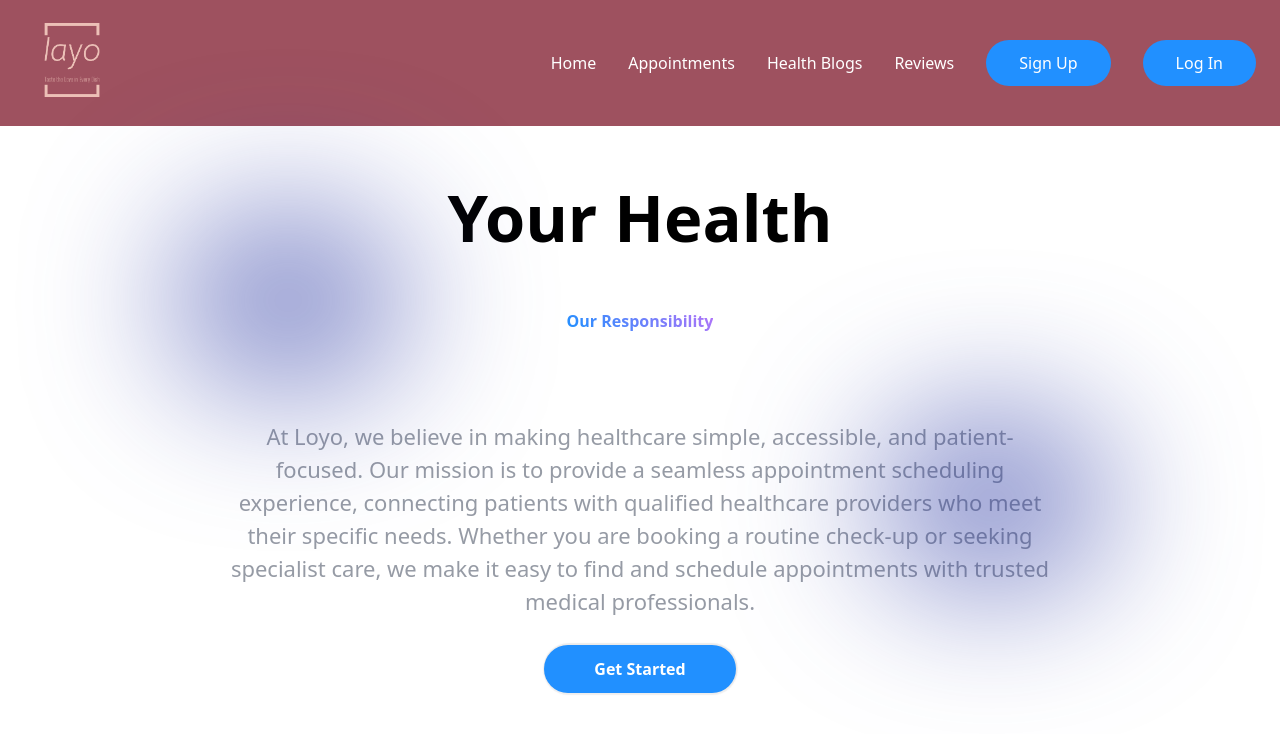
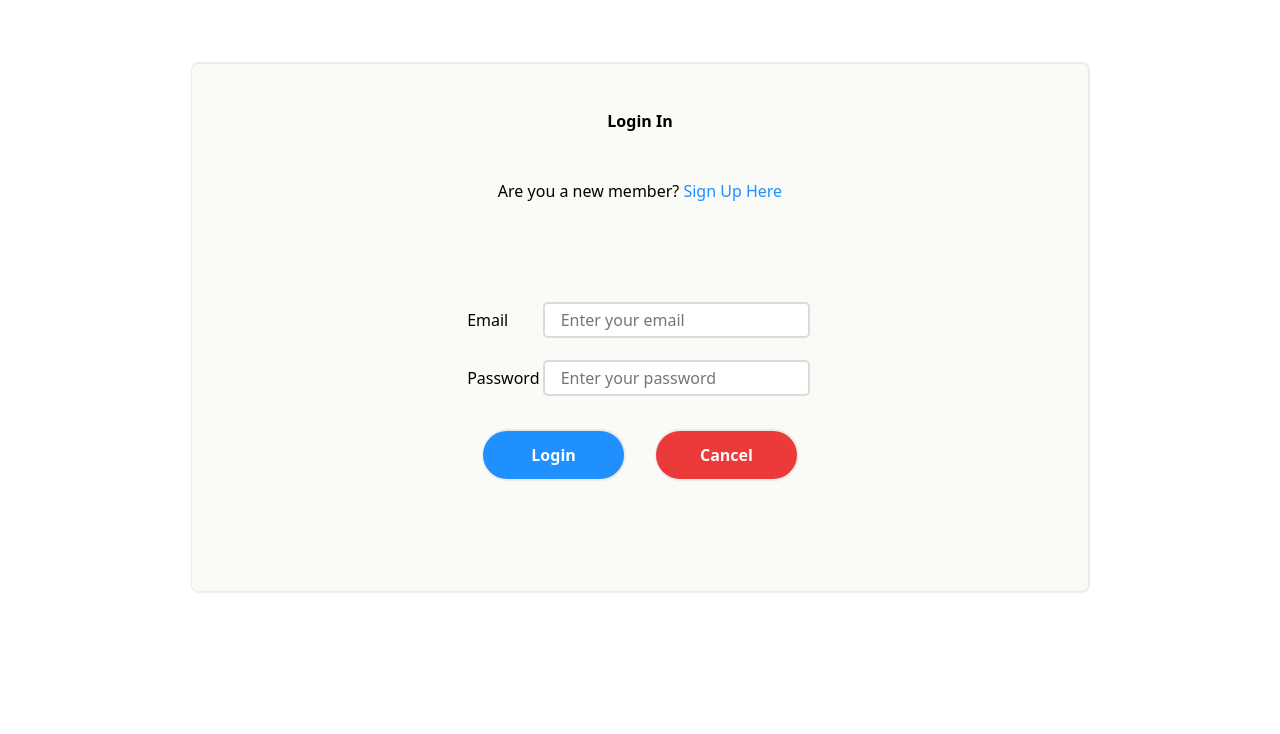
Before and after one commit to Gesifeta/healthappointment, a React (Vite) app: page /login in a window 1280 px wide. Shown: the top 734 px of the page. Built offline with nearby package versions, Linux system fonts and the light colour scheme.

Commit message:
added login and signup forms

```diff
--- /dev/null
+++ b/src/Components/Login/Login.jsx
@@ -0,0 +1,39 @@
+import "./Login.css"
+
+const Login = () => {
+  return (
+    <div className="container" style={{ "marginTop": "5%" }}>
+      <div className="login-grid">
+        <div className="login-text">
+          <h1>Login In</h1>
+        </div>
+        <div className="login-text1" style={{ "textAlign": "left" }}>
+          Are you a new member? <span><a href="../Sign_Up/Sign_Up.html" style={{ "color": "#2190FF" }}> Sign Up
+            Here</a></span>
+        </div>
+        <div className="login-form">
+          <form>
+
+            <div className="form-group">
+              <label htmlFor="email">Email</label>
+              <input type="email" name="email" id="email" required className="form-control"
+                placeholder="Enter your email" aria-describedby="helpId" />            </div>
+            <div className="form-group">
+              <label htmlFor="password">Password</label>
+              <input type="password" name="password" id="password" required className="form-control"
+                placeholder="Enter your password" aria-describedby="helpId" />
+
+            </div>
+            <div className="btn-group">
+              <button type="submit"
+                className="btn btn-primary mb-2 mr-1 waves-effect waves-light">Login</button>
+              <button type="reset" className="btn btn-danger ">Cancel</button>
+            </div>
+          </form>
+        </div>
+      </div>
+    </div>
+  )
+}
+
+export default Login
--- /dev/null
+++ b/src/Components/Sign_Up/SignUp.jsx
@@ -0,0 +1,44 @@
+import "./Sign_Up.css"
+
+const SignUp = () => {
+  return (
+    <div className="container" style={{ "marginTop": "5%" }}>
+      <div className="signup-grid">
+        <div className="signup-text">
+          <h1>Sign Up</h1>
+        </div>
+        <div className="signup-text1" style={{
+          "textalign": "left"
+        }}>
+          Already a member? <span><a href="../Login/Login.html" style={{ "color": "#2190FF" }}> Login</a></span>
+        </div>
+        <div className="signup-form">
+          <form>
+            <div className="form-group">
+              <label htmlFor="name">Name</label>
+              <input type="text" name="name" id="name" required className="form-control" placeholder="Enter your name" aria-describedby="helpId" />
+            </div>
+            <div className="form-group">
+              <label htmlFor="phone">Phone</label>
+              <input type="tel" minLength={10} maxLength={10} name="phone" id="phone" required className="form-control" placeholder="Enter your phone number" aria-describedby="helpId" />
+            </div>
+            <div className="form-group">
+              <label htmlFor="email">Email</label>
+              <input type="email" name="email" id="email" required className="form-control" placeholder="Enter your email" aria-describedby="helpId" />
+            </div>
+            <div className="form-group">
+              <label htmlFor="password">Password</label>
+              <input type="password" name="password" id="password" required className="form-control" placeholder="Enter your password" aria-describedby="helpId" />
+            </div>
+            <div className="btn-group">
+              <button type="submit" className="btn btn-primary mb-2 mr-1 waves-effect waves-light">Submit</button>
+              <button type="reset" className="btn btn-danger ">Reset</button>
+            </div>
+          </form>
+        </div>
+      </div>
+    </div>
+  )
+}
+
+export default SignUp
--- a/src/main.jsx
+++ b/src/main.jsx
@@ -1,10 +1,61 @@
 import { StrictMode } from 'react'
+import React from 'react'
+import { createBrowserRouter, RouterProvider } from 'react-router-dom'
 import { createRoot } from 'react-dom/client'
 import App from './App.jsx'
 import './index.css'
+import Login from './Components/Login/Login.jsx'
+import SignUp from './Components/Sign_Up/SignUp.jsx'
+
+//create routes
+
+const router = createBrowserRouter([
+  {
+    path: "/",
+    element: <App />,
+  },
+  {
+    path: "/login",
+    element: <Login />,
+  },
+  {
+    path: "/user/new",
+    element: <SignUp/>,
+  },
+
+  {
+    path: "/user/:id",
+    element: <App />,
+  },
+  {
+    path: "/user/:id/edit",
+    element: <App />,
+  },
+  {
+    path: "/user/:id/destroy",
+    element: <App />,
+  },
+  {
+    path: "/contact",
+    element: <App />,
+  },
+  {
+    path: "/projects",
+    element: <App />,
+  },
+  {
+    path: "/resume",
+    element: <App />,
+  },
+  {
+    path: "*",
+    element: <App />,
+  },
+
+]);
 
 createRoot(document.getElementById('root')).render(
   <StrictMode>
-    <App />
+ <RouterProvider router={router} />
   </StrictMode>,
 )
```
Also changed, not shown: src/Components/Login/Login.js (deleted, +0 -9 lines), src/Components/Sign_Up/SignUp.js (deleted, +0 -9 lines), src/Components/Sign_Up/Sign_Up.html (+22 -22 lines).
